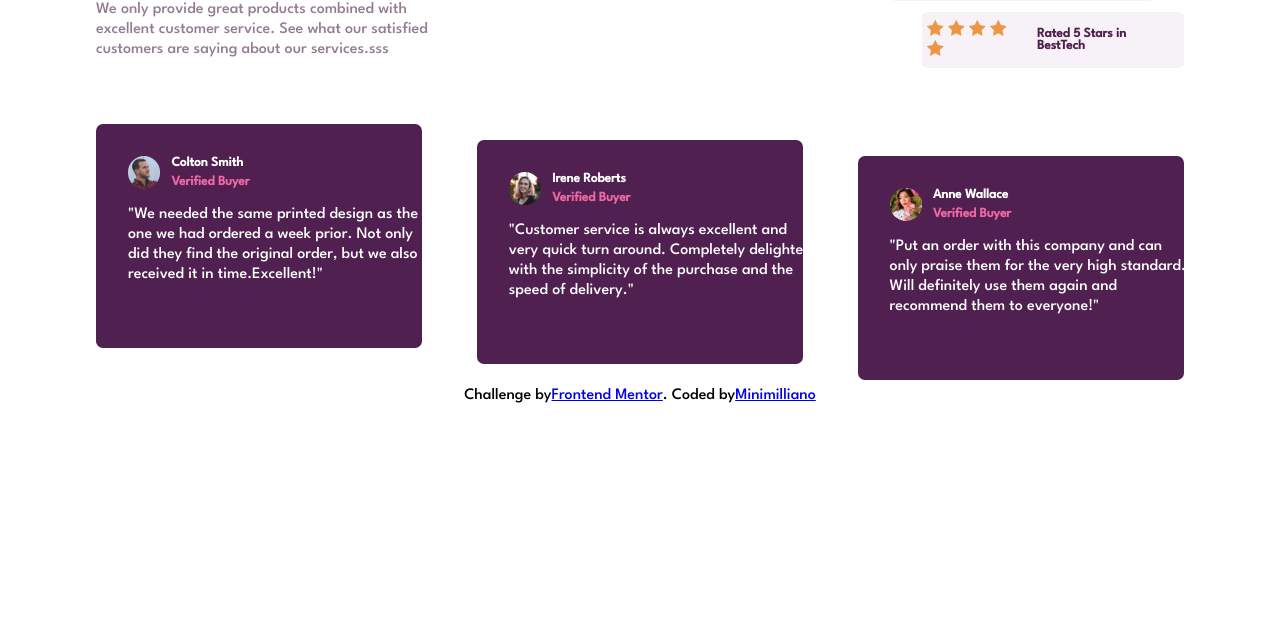
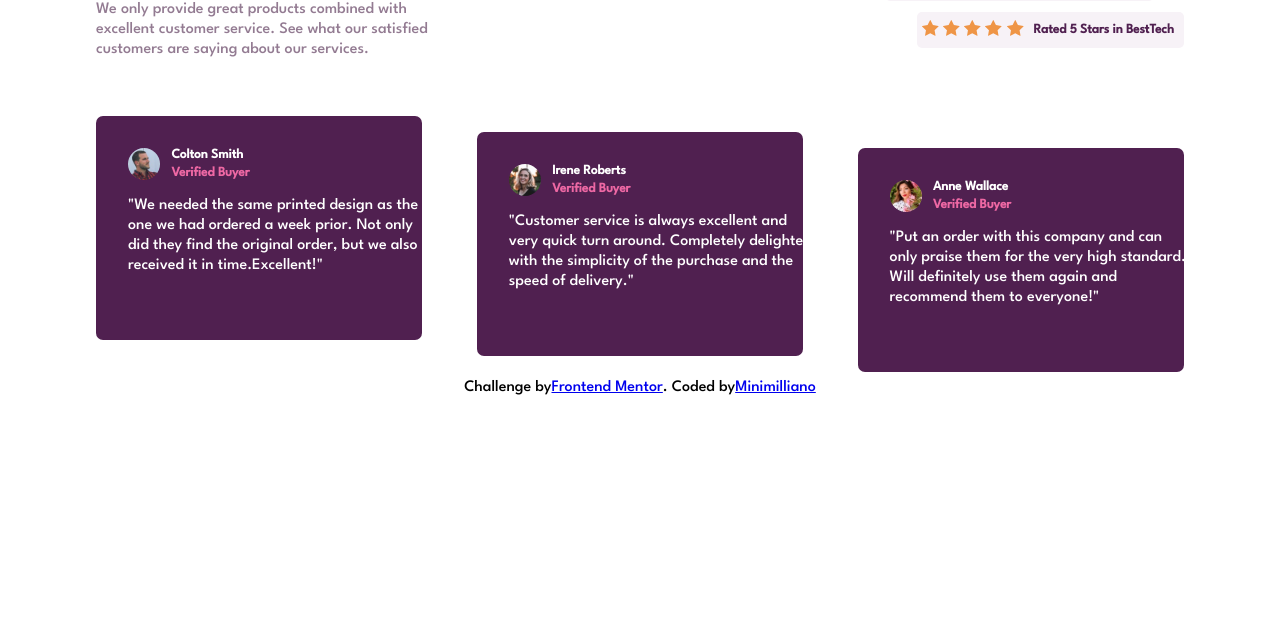
Before and after one commit to minimilliano/challenge, a plain HTML site: page index.html in a window 1280 px wide. Shown: the part 166-800 px from the top of the page. Drawn offline with Linux system fonts and the light colour scheme.

Commit message:
removed sss from html file

```diff
--- a/index.html
+++ b/index.html
@@ -20,7 +20,7 @@
     <div class="herowrapper">
       <h1 class="bannertext">10,000+ of our users love our products.</h1>
       <p class="bannertext_service"> We only provide great products combined with excellent customer service.
-         See what our satisfied customers are saying about our services.sss</p>
+         See what our satisfied customers are saying about our services.</p>
   </div>
 
   <section class="rating">
```
